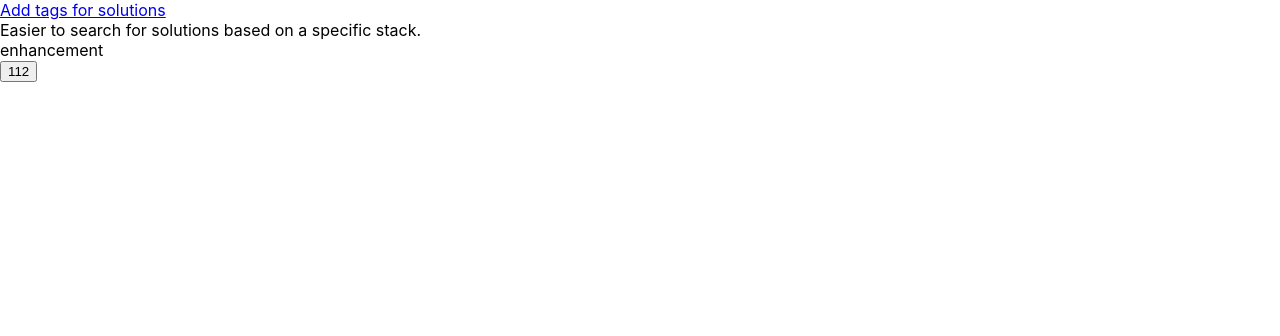
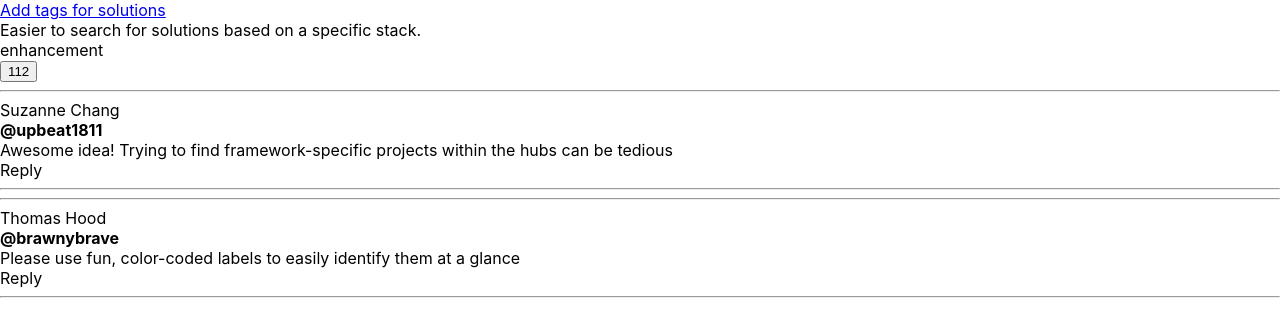
Before and after one commit to farzan190/Product-feedback-Application, a React (Create React App) app in the folder app/: page /CommentPage in a window 1280 px wide. Shown: the top 336 px of the page. Built offline with nearby package versions, Linux system fonts and the light colour scheme.

Commit message:
added commentadd logic

```diff
--- a/app/src/App.js
+++ b/app/src/App.js
@@ -1,6 +1,5 @@
 import './App.css';
 import Tab  from './Tab';
-import data from './data';
 import {useState} from "react";
 import FeedBackForm from './FeedBackForm';
 import FilterButtons from './FilterButtons';
@@ -10,7 +9,7 @@ import Cart from './Context';
 
 
 function App() {
-  const [displayData,setDisplayData]=useState(data[0].productRequests);
+  const {displayData,setDisplayData}=useContext(Cart);
   const [title,setTitle]=useState();
   const [category,setCategory]=useState();
   const [detail,setDetail]=useState();
@@ -32,7 +31,8 @@ const addFeedBack=()=>{
 
 const filterResults=(e)=>{
   const filteredData= displayData.filter((item)=>item.category==e.target.id);
-  setDisplayData(filteredData);
+  setDisplayData([filteredData]);
+  // the data gets displayed and now its the new data now suppose i want to , i think we need a third data
 }
  // we ll send the id to the comment page and it will find the data with the same id  and render it
   return (<div>
--- /dev/null
+++ b/app/src/Comment.js
@@ -0,0 +1,53 @@
+import { useContext, useState } from "react";
+import Cart from "./Context";
+const Comment=({id,name,userName,content,replies})=>{
+     // this recieves a single comment object with every detail in object along with the replies
+     //we need to push the comment to that particular comment being rendered
+    const [reply,setReply]=useState();
+    const [val,setVal]=useState("your comment")
+    const {displayData,setDisplayData}=useContext(Cart);
+
+    const handleVal=(e)=>{
+        setVal(e.target.value);
+        console.log(id);
+
+    }
+    const handleReply=()=>{
+        setReply(!reply);
+    }
+    const handePostReply=(e)=>{
+      const updatedData = displayData.map((obj)=>obj.comments.map((com)=>com.id===id? com?.replies?.push({
+        "id":"889",
+        "content": val ,
+        "replyingTo": userName,
+        "user": {
+          "image": "./assets/user-images/image-anne.jpg",
+          "name": "farzan",
+          "username": "farzanitrate"
+        }
+      }): com));
+      setDisplayData(updatedData);
+      // jo chatGPT par bataya tha wahi solve karega
+
+    }
+
+    return <div>
+    <hr/>
+    <div>{name}</div>
+    <strong>@{userName}</strong>
+    <div>{content}</div>
+    <div onClick={()=>handleReply()}>Reply</div>
+    <div >{reply && <> <input type="text" placeholder="type your comment here " value={val} onChange={(e)=>handleVal(e)}/> <button onClick={(e)=>handePostReply(e)}>Post Reply</button></>   }</div>
+    <hr/>
+    <div>{replies?.map((r)=><>
+                      <div>{r.user.name} </div>
+                      <div>@{r.user.username} </div>
+                     <div><strong> @{r.replyingTo}</strong>{ r.content}</div>
+                     </>
+                     )}</div>
+    </div>
+
+
+}
+
+export default Comment;
--- a/app/src/CommentPage.js
+++ b/app/src/CommentPage.js
@@ -1,4 +1,5 @@
 import data from './data';
+import CommentSection from './CommentSection';
 import { useState ,useContext} from 'react';
 import Cart from './Context';
 import Tab  from './Tab';
@@ -11,12 +12,19 @@ const CommentPage=({id=2})=>{
 
 
 
-  return <div>{displayData.map((i)=>i.id===selectedTab &&  (<Tab key={i.id}
+  return <div>{displayData.map((i)=>i.id===selectedTab &&  (<><Tab key={i.id}
                                                        title={i.title}
                                                         description={i.description}
                                                          category={i.category}
                                                          upvoted={i.upvoted}
-                                                         upvotes={i.upvotes}/>))}</div>}
+                                                         upvotes={i.upvotes}/>
+                                                           <CommentSection comments={i.comments} />
+
+                                                           </>
+                                                        )
+
+                                                        )}</div>
+                                                        }
 
 
 export default CommentPage;
--- /dev/null
+++ b/app/src/CommentSection.js
@@ -0,0 +1,16 @@
+import { useContext, useState } from "react";
+import Cart from "./Context";
+import Comment from "./Comment";
+
+const CommentSection=({comments})=>{
+    // sare objects ke comment aate hain yahan and if we map through these comments then we pass the comment as a single comment to comment
+
+    return <div>{comments.map((c)=>
+          <>
+        <Comment id={c.id} name={c.user.name} userName={c.user.username} content={c.content} replies={c.replies}/>
+        </>
+
+    )}
+    </div>
+}
+export default CommentSection;
--- a/app/src/Context.js
+++ b/app/src/Context.js
@@ -1,13 +1,15 @@
 import { createContext, useState } from "react";
+import data from './data';
 
 
 const Cart=createContext();
 
  export const ContextProvider=({children})=>{
    const[name,setName]=useState("farru");
+  const [displayData,setDisplayData]=useState(data[0].productRequests);
    const [selectedTab,setSelectedTab]=useState(1);
 
-    return (<Cart.Provider value={{selectedTab,setSelectedTab}} >
+    return (<Cart.Provider value={{selectedTab,setSelectedTab,displayData,setDisplayData}} >
        {children}
     </Cart.Provider>)
 }
--- a/app/src/data.js
+++ b/app/src/data.js
@@ -15,27 +15,30 @@ const data=[{
         "description": "Easier to search for solutions based on a specific stack.",
         "comments": [
           {
-            "id": 1,
+            "id": 2,
             "content": "Awesome idea! Trying to find framework-specific projects within the hubs can be tedious",
             "user": {
               "image": "./assets/user-images/image-suzanne.jpg",
               "name": "Suzanne Chang",
               "username": "upbeat1811"
-            }
+            },
+            "replies":[],
           },
           {
-            "id": 2,
+            "id": 3,
             "content": "Please use fun, color-coded labels to easily identify them at a glance",
             "user": {
               "image": "./assets/user-images/image-thomas.jpg",
               "name": "Thomas Hood",
               "username": "brawnybrave"
-            }
+            },
+            "replies":[],
+
           }
         ]
       },
       {
-        "id": 2,
+        "id": 4,
         "title": "Add a dark theme option",
         "category": "feature",
         "upvotes": 99,
@@ -44,16 +47,17 @@ const data=[{
         "description": "It would help people with light sensitivities and who prefer dark mode.",
         "comments": [
           {
-            "id": 3,
+            "id": 5,
             "content": "Also, please allow styles to be applied based on system preferences. I would love to be able to browse Frontend Mentor in the evening after my device’s dark mode turns on without the bright background it currently has.",
             "user": {
               "image": "./assets/user-images/image-elijah.jpg",
               "name": "Elijah Moss",
               "username": "hexagon.bestagon"
-            }
+            },
+            "replies":[],
           },
           {
-            "id": 4,
+            "id": 6,
             "content": "Second this! I do a lot of late night coding and reading. Adding a dark theme can be great for preventing eye strain and the headaches that result. It’s also quite a trend with modern apps and  apparently saves battery life.",
             "user": {
               "image": "./assets/user-images/image-james.jpg",
@@ -84,7 +88,7 @@ const data=[{
         ]
       },
       {
-        "id": 3,
+        "id": 7,
         "title": "Q&A within the challenge hubs",
         "category": "feature",
         "upvotes": 65,
@@ -93,7 +97,7 @@ const data=[{
         "description": "Challenge-specific Q&A would make for easy reference.",
         "comments": [
           {
-            "id": 5,
+            "id": 8,
             "content": "Much easier to get answers from devs who can relate, since they've either finished the challenge themselves or are in the middle of it.",
             "user": {
               "image": "./assets/user-images/image-george.jpg",
@@ -104,7 +108,7 @@ const data=[{
         ]
       },
       {
-        "id": 4,
+        "id": 9,
         "title": "Add image/video upload to feedback",
         "category": "enhancement",
         "upvotes": 51,
@@ -113,7 +117,7 @@ const data=[{
         "description": "Images and screencasts can enhance comments on solutions.",
         "comments": [
           {
-            "id": 6,
+            "id": 10,
             "content": "Right now, there is no ability to add images while giving feedback which isn't ideal because I have to use another app to show what I mean",
             "user": {
               "image": "./assets/user-images/image-javier.jpg",
@@ -122,7 +126,7 @@ const data=[{
             }
           },
           {
-            "id": 7,
+            "id": 11,
             "content": "Yes I'd like to see this as well. Sometimes I want to add a short video or gif to explain the site's behavior..",
             "user": {
               "image": "./assets/user-images/image-roxanne.jpg",
@@ -133,7 +137,7 @@ const data=[{
         ]
       },
       {
-        "id": 5,
+        "id": 12,
         "title": "Ability to follow others",
         "category": "feature",
         "upvotes": 42,
@@ -142,7 +146,7 @@ const data=[{
         "description": "Stay updated on comments and solutions other people post.",
         "comments": [
           {
-            "id": 8,
+            "id": 13,
             "content": "I also want to be notified when devs I follow submit projects on FEM. Is in-app notification also in the pipeline?",
             "user": {
               "image": "./assets/user-images/image-victoria.jpg",
@@ -150,7 +154,7 @@ const data=[{
               "username": "arlen_the_marlin"
             },
             "replies": [
-              {
+              {  "id":14,
                 "content": "Bumping this. It would be good to have a tab with a feed of people I follow so it's easy to see what challenges they’ve done lately. I learn a lot by reading good developers' code.",
                 "replyingTo": "arlen_the_marlin",
                 "user": {
@@ -162,7 +166,7 @@ const data=[{
             ]
           },
           {
-            "id": 9,
+            "id": 15,
             "content": "I've been saving the profile URLs of a few people and I check what they’ve been doing from time to time. Being able to follow them solves that",
             "user": {
               "image": "./assets/user-images/image-jackson.jpg",
@@ -183,7 +187,7 @@ const data=[{
         "comments": []
       },
       {
-        "id": 7,
+        "id": 16,
         "title": "More comprehensive reports",
         "category": "feature",
         "upvotes": 123,
@@ -192,7 +196,7 @@ const data=[{
         "description": "It would be great to see a more detailed breakdown of solutions.",
         "comments": [
           {
-            "id": 10,
+            "id": 17,
             "content": "This would be awesome! It would be so helpful to see an overview of my code in a way that makes it easy to spot where things could be improved.",
             "user": {
               "image": "./assets/user-images/image-victoria.jpg",
@@ -201,7 +205,7 @@ const data=[{
             }
           },
           {
-            "id": 11,
+            "id": 18,
             "content": "Yeah, this would be really good. I'd love to see deeper insights into my code!",
             "user": {
               "image": "./assets/user-images/image-jackson.jpg",
@@ -212,7 +216,7 @@ const data=[{
         ]
       },
       {
-        "id": 8,
+        "id": 19,
         "title": "Learning paths",
         "category": "feature",
         "upvotes": 28,
@@ -232,7 +236,7 @@ const data=[{
         ]
       },
       {
-        "id": 9,
+        "id": 20,
         "title": "One-click portfolio generation",
         "category": "feature",
         "upvotes": 62,
@@ -241,7 +245,7 @@ const data=[{
         "description": "Add ability to create professional looking portfolio from profile.",
         "comments": [
           {
-            "id": 13,
+            "id": 21,
             "content": "I haven't built a portfolio site yet, so this would be really helpful. Might it also be possible to choose layout and colour themes?!",
             "user": {
               "image": "./assets/user-images/image-ryan.jpg",
@@ -252,7 +256,7 @@ const data=[{
         ]
       },
       {
-        "id": 10,
+        "id": 22,
         "title": "Bookmark challenges",
         "category": "feature",
         "upvotes": 31,
@@ -261,7 +265,7 @@ const data=[{
         "description": "Be able to bookmark challenges to take later on.",
         "comments": [
           {
-            "id": 14,
+            "id": 23,
             "content": "This would be great! At the moment, I'm just starting challenges in order to save them. But this means the My Challenges section is overflowing with projects and is hard to manage. Being able to bookmark challenges would be really helpful.",
             "user": {
               "image": "./assets/user-images/image-suzanne.jpg",
@@ -272,7 +276,7 @@ const data=[{
         ]
       },
       {
-        "id": 11,
+        "id": 24,
         "title": "Animated solution screenshots",
         "category": "bug",
         "upvotes": 9,
@@ -282,7 +286,7 @@ const data=[{
         "comments": []
       },
       {
-        "id": 12,
+        "id": 25,
         "title": "Add micro-interactions",
         "category": "enhancement",
         "upvotes": 71,
@@ -291,7 +295,7 @@ const data=[{
         "description": "Small animations at specific points can add delight.",
         "comments": [
           {
-            "id": 15,
+            "id": 26,
             "content": "I'd love to see this! It always makes me so happy to see little details like these on websites.",
             "user": {
               "image": "./assets/user-images/image-victoria.jpg",
@@ -299,7 +303,7 @@ const data=[{
               "username": "arlen_the_marlin"
             },
             "replies": [
-              {
+              {  "id":27,
                 "content": "Me too! I'd also love to see celebrations at specific points as well. It would help people take a moment to celebrate their achievements!",
                 "replyingTo": "arlen_the_marlin",
                 "user": {
```
